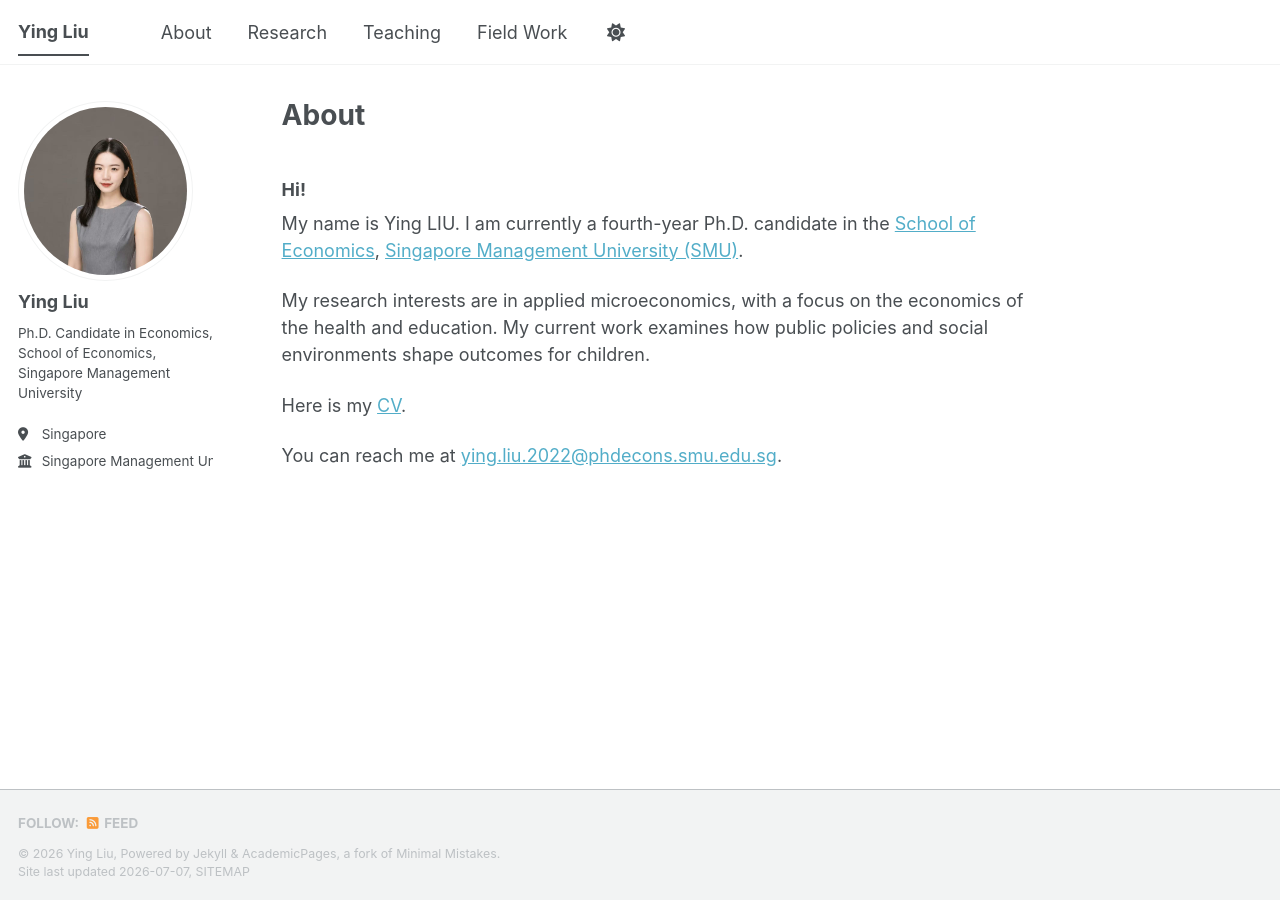
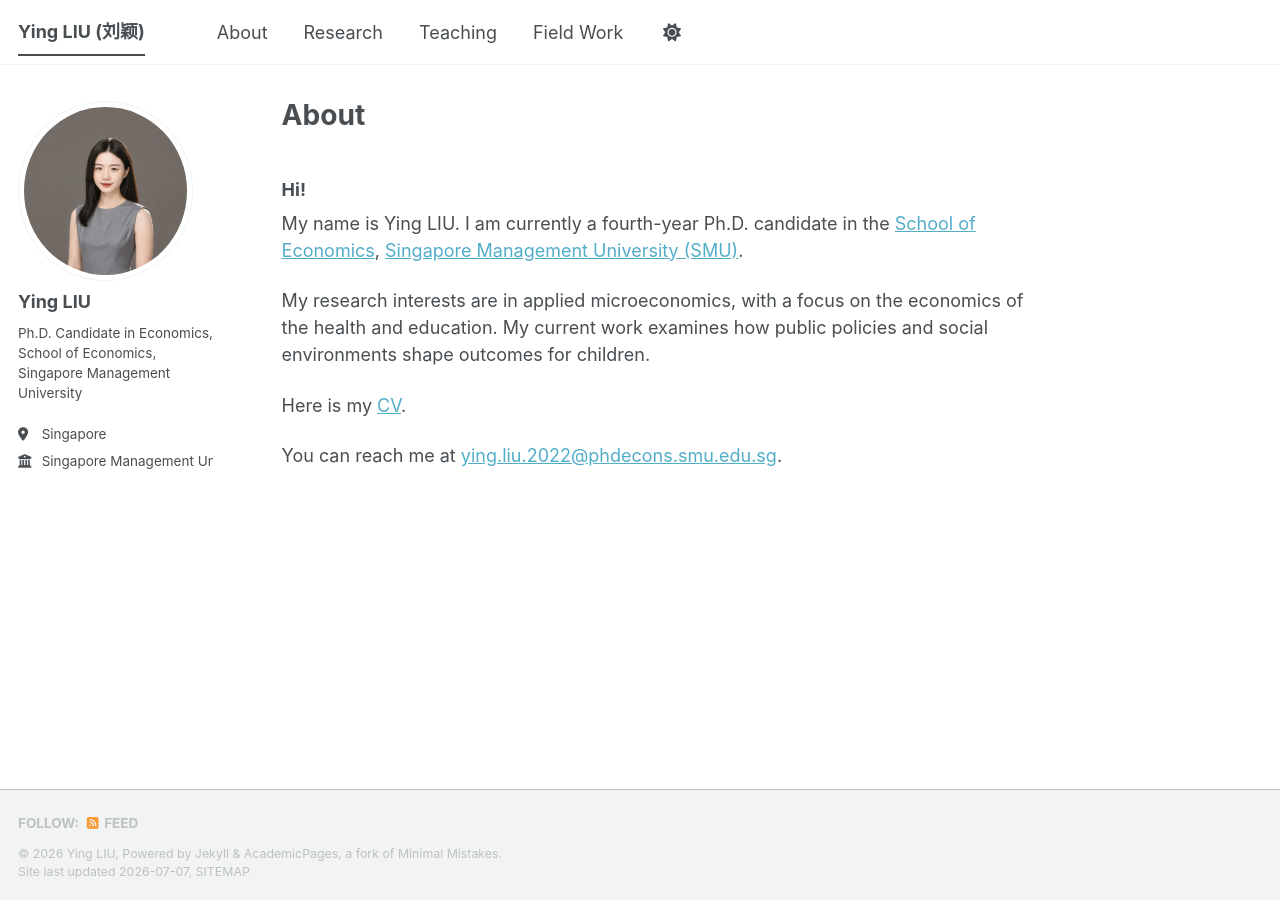
Before and after one commit to YingLIU2022/YingLIU2022.github.io, a Jekyll site: the page built from _pages/about.md, in a window 1280 px wide. Built offline with Jekyll 4.4.1, drawn with Linux system fonts in a browser that asks for light colours; a script bundle is joined from its source files by our own code; library files that are not in the unit come from our copies.

Commit message:
Update _config.yml

```diff
--- a/_config.yml
+++ b/_config.yml
@@ -9,9 +9,9 @@
 # Basic Site Settings
 locale                   : "en-US"
 site_theme               : "default" # The available themes options are "default", "air", "sunrise", "mint", "dirt" and "contrast"
-title                    : "Ying Liu"
+title                    : "Ying LIU (刘颖)"
 title_separator          : "-"
-name                     : &name "Ying Liu"
+name                     : &name "Ying LIU"
 description              : &description "Personal website of Ying Liu, PhD Candidate in Economics at Singapore Management University"
 url                      : https://yingliu2022.github.io
 baseurl                  : ""
@@ -23,7 +23,7 @@ repository               : "YingLIU2022/YingLIU2022.github.io"
 author:
   # Biographic information
   avatar           : "cv.jpg"
-  name             : "Ying Liu"
+  name             : "Ying LIU"
   pronouns         :
   bio              : "Ph.D. Candidate in Economics,<br>School of Economics,<br>Singapore Management University"
   location         : "Singapore"
```
